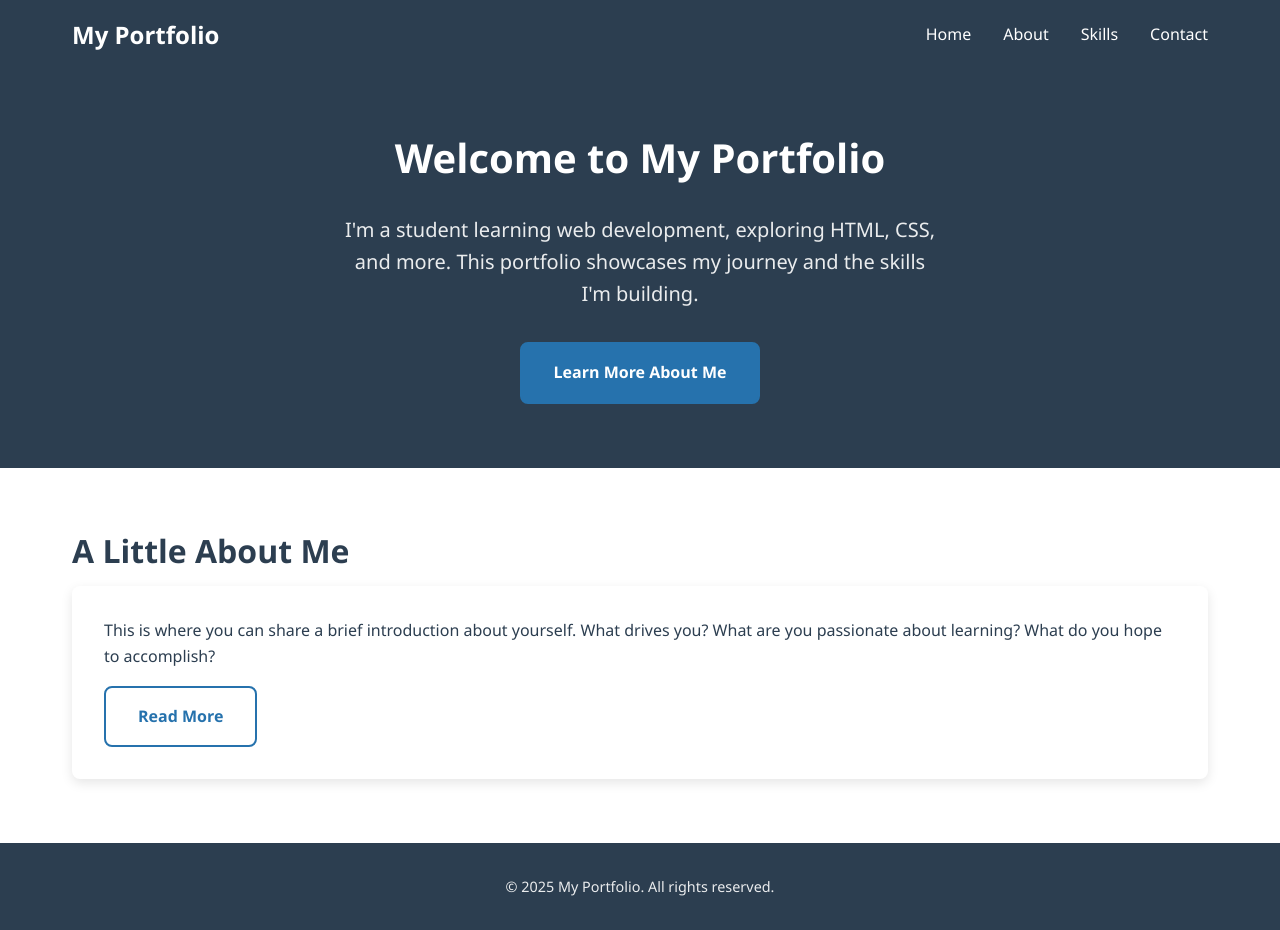
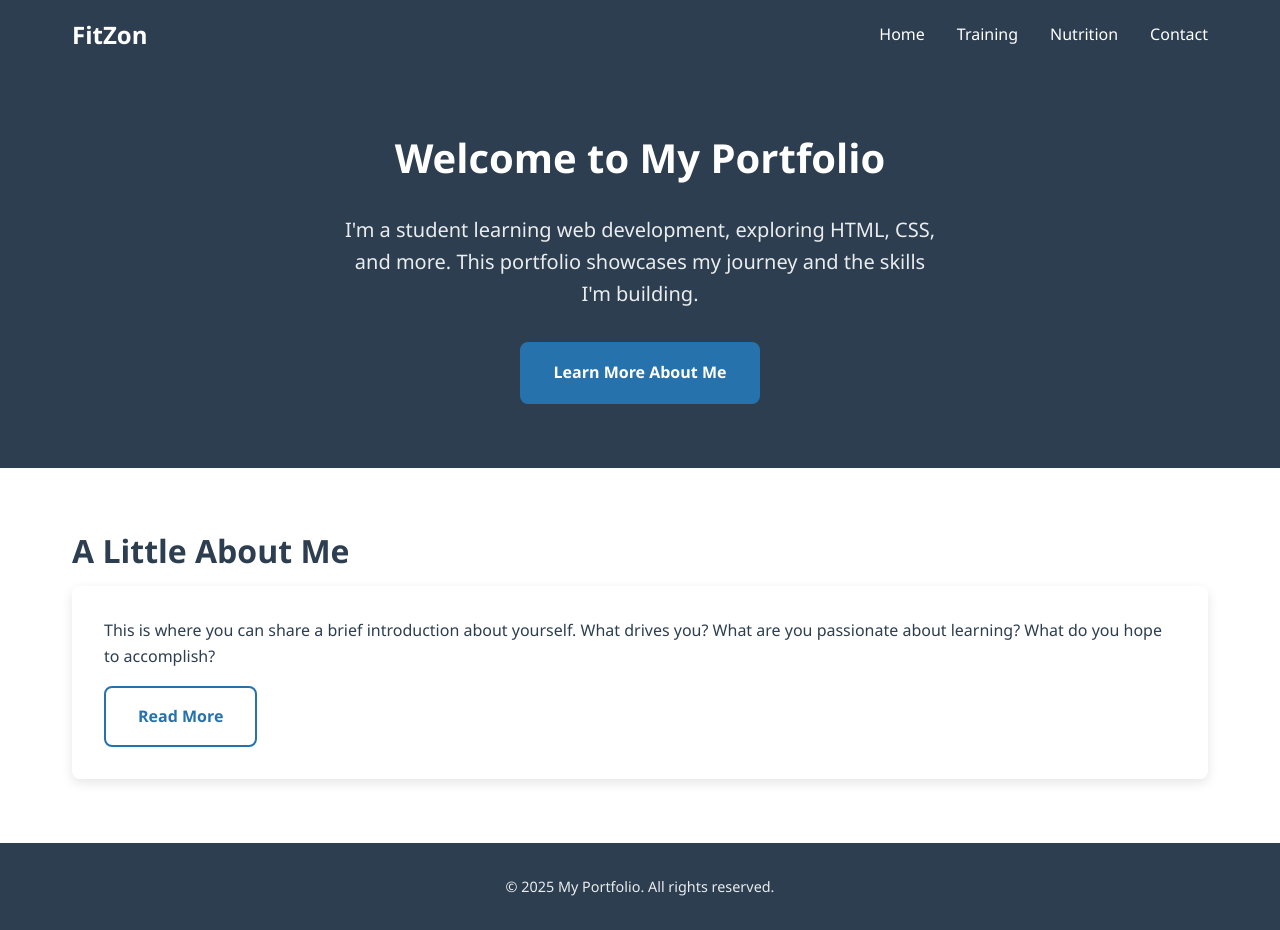
Before and after one commit to mhizhapaul58-design/FitZone, a plain HTML site: page index.html in a window 1280 px wide. Drawn offline with Linux system fonts and the light colour scheme.

Commit message:
Update index.html

```diff
--- a/index.html
+++ b/index.html
@@ -46,7 +46,7 @@ and screen readers that the content is in English.
     your site.
     -->
 
-    <title>My Portfolio</title>
+    <title>FitZone</title>
     <!--
     This appears in the browser tab. It's also what shows in search results
     and bookmarks. Update it to reflect your site.
@@ -93,7 +93,7 @@ and screen readers that the content is in English.
             Look at .container in styles.css to see how it works.
             -->
 
-            <a href="index.html" class="logo">My Portfolio</a>
+            <a href="index.html" class="logo">FitZon</a>
             <!--
             The logo is just a styled link that points back to the homepage.
             Update the text to match your site name.
@@ -110,8 +110,8 @@ and screen readers that the content is in English.
                 -->
                 <ul>
                     <li><a href="index.html">Home</a></li>
-                    <li><a href="about.html">About</a></li>
-                    <li><a href="#skills">Skills</a></li>
+                    <li><a href="about.html">Training</a></li>
+                    <li><a href="#skills">Nutrition</a></li>
                     <li><a href="#contact">Contact</a></li>
                 </ul>
             </nav>
```
